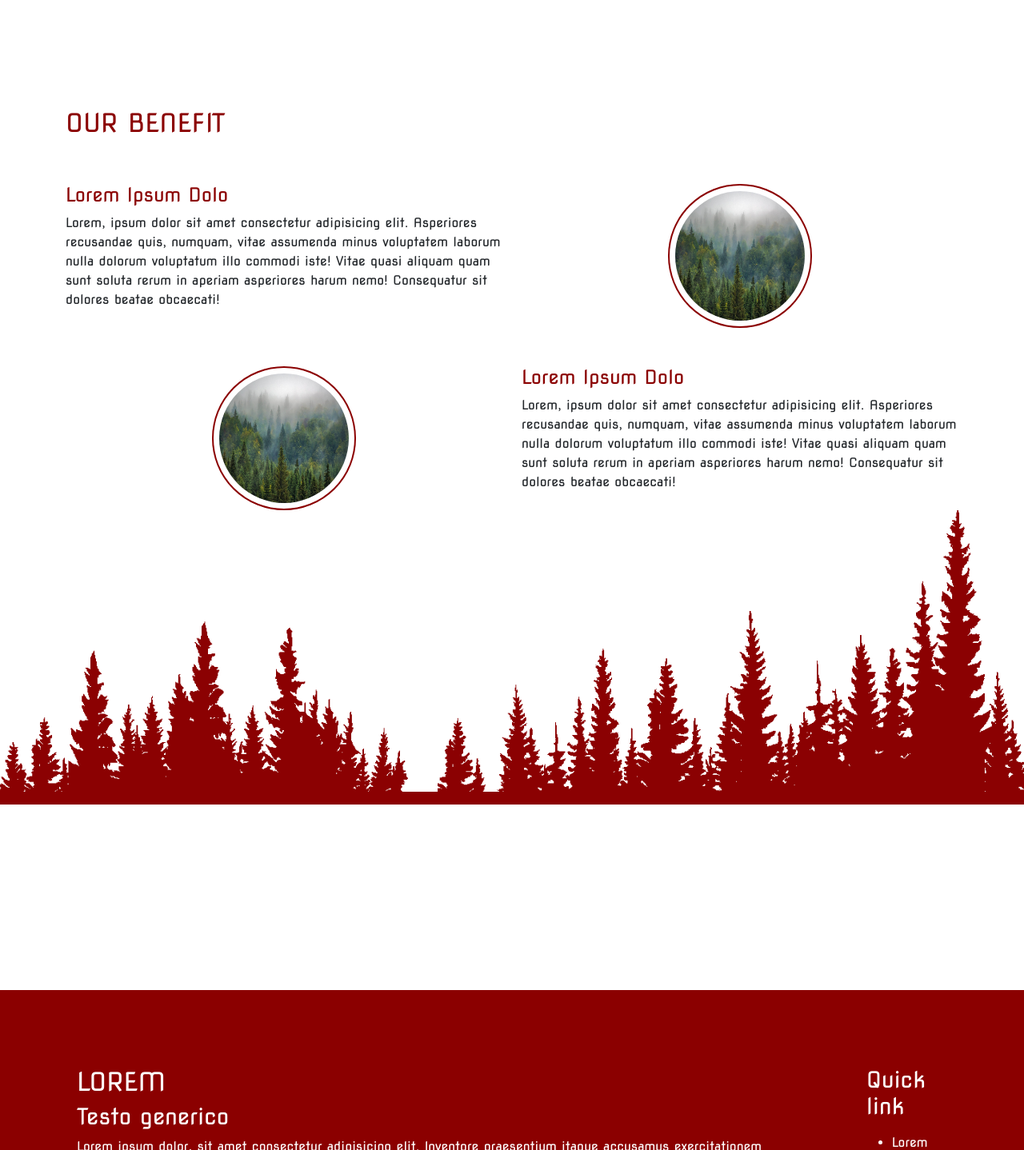
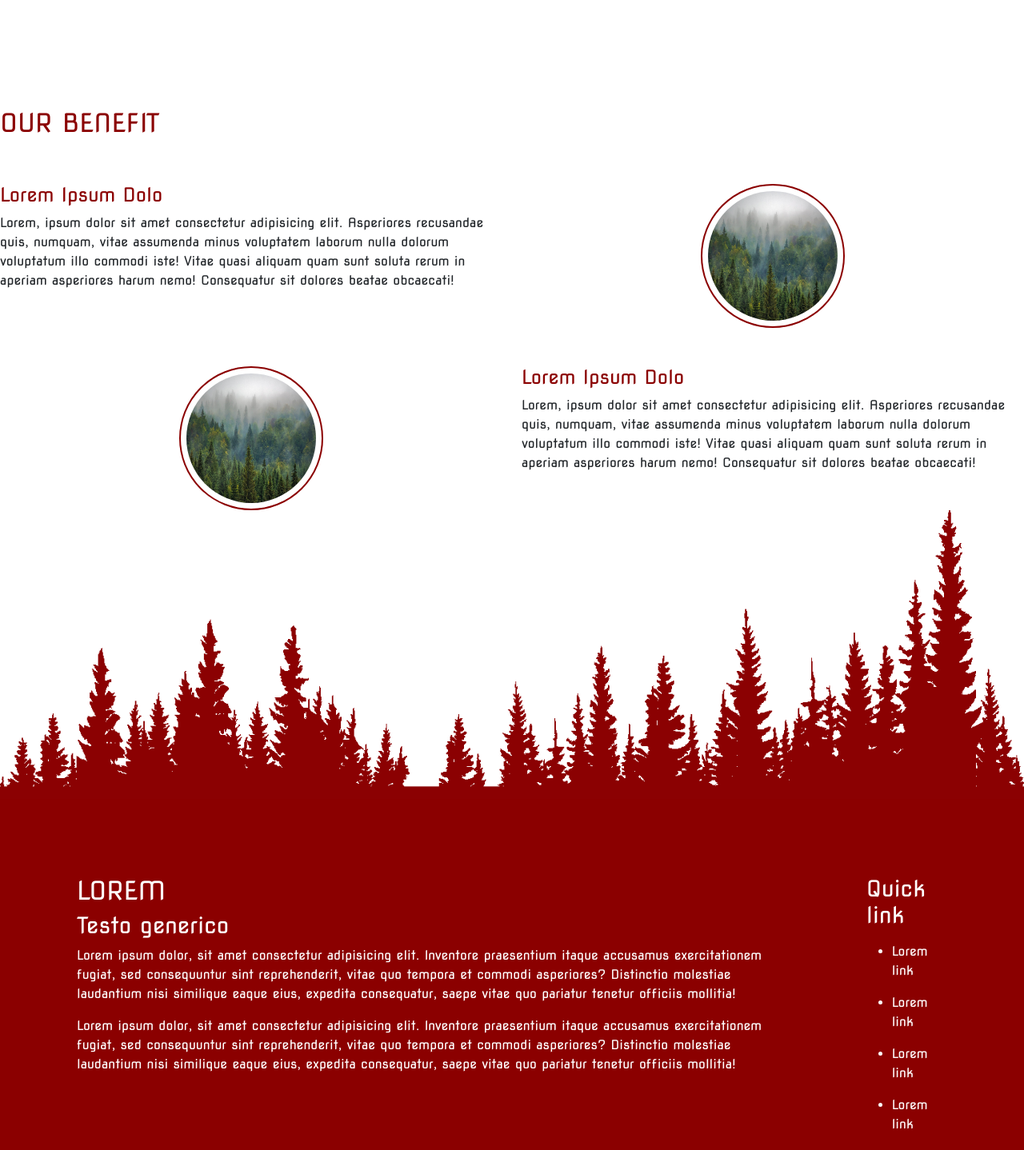
Before and after one commit to Noifla01/Progetto-Red-Alfion-Suta, a plain HTML site: page index.html in a window 1280 px wide. Shown: the part 3280-4718 px from the top of the page at 80% size. Drawn offline with nearby package versions, Linux system fonts and the light colour scheme.

Commit message:
ProgettoRed Completato

```diff
--- a/index.html
+++ b/index.html
@@ -225,7 +225,7 @@
     </div>
   </div>
   <!-- Benefit -->
-  <div class="container benefit">
+  <div class="containe benefit">
     <div class="row">
       <div class="col-12 pb-5">
         <!-- Titolo Benefit -->
@@ -251,16 +251,19 @@
       </div>
     </main>
 
+
     <!-- FOOTER -->
     <footer>
       <!-- Immagine Pini Darkred Footer -->
       <div class="container-fluid  position-relative m-0 p-0">
         <div class="row">
-          <div class="col-12 bg-img-footer img-fluid">
+          <div class="col-12">
+            <img src="./media/other.png" alt="" class="piniRossi">
           </div>
         </div>
 
         <div class="container-fluid footer m-0">
+
           <div class="row p-5">
             <div class="col-10 p-5">
               <!-- Titolo Footer -->
@@ -287,8 +290,6 @@
         </div>
 
 
-
-
       </footer>
 
 
--- a/style.css
+++ b/style.css
@@ -167,10 +167,6 @@ h4{
     width: 100%;
 }
 
-.bg-img-footer{
-    width: 100% !important;
-    height: 75vh;
-    background: url(./media/other.png);
-    background-size: contain;
-    background-repeat: no-repeat;
+.piniRossi{
+    width: 100%;
 }
```
